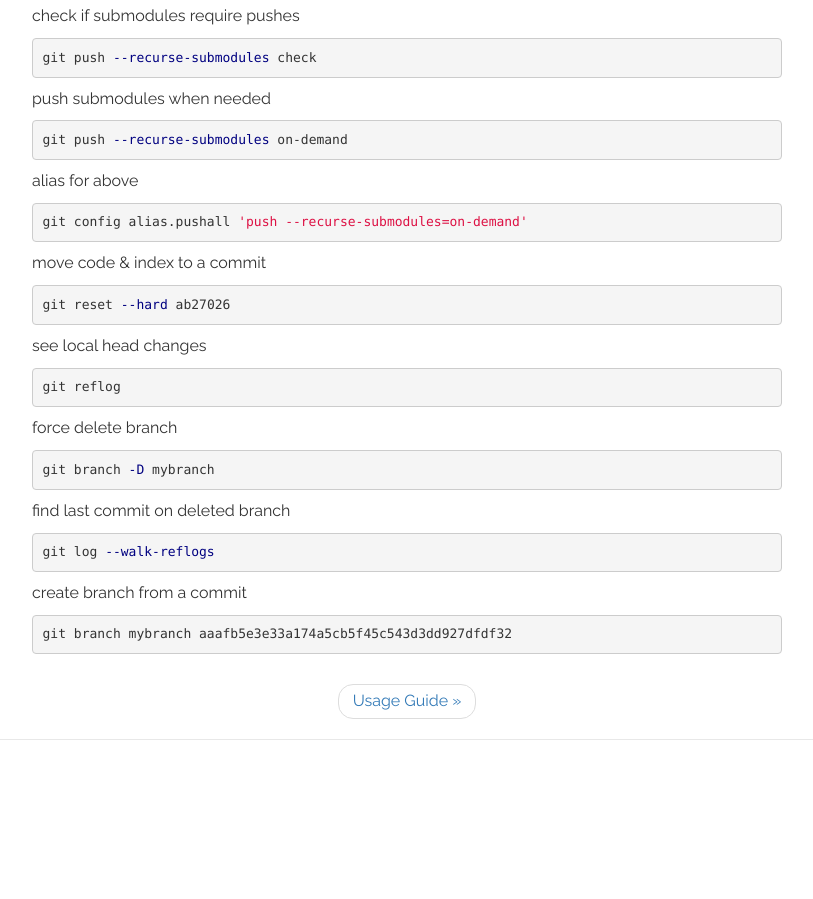
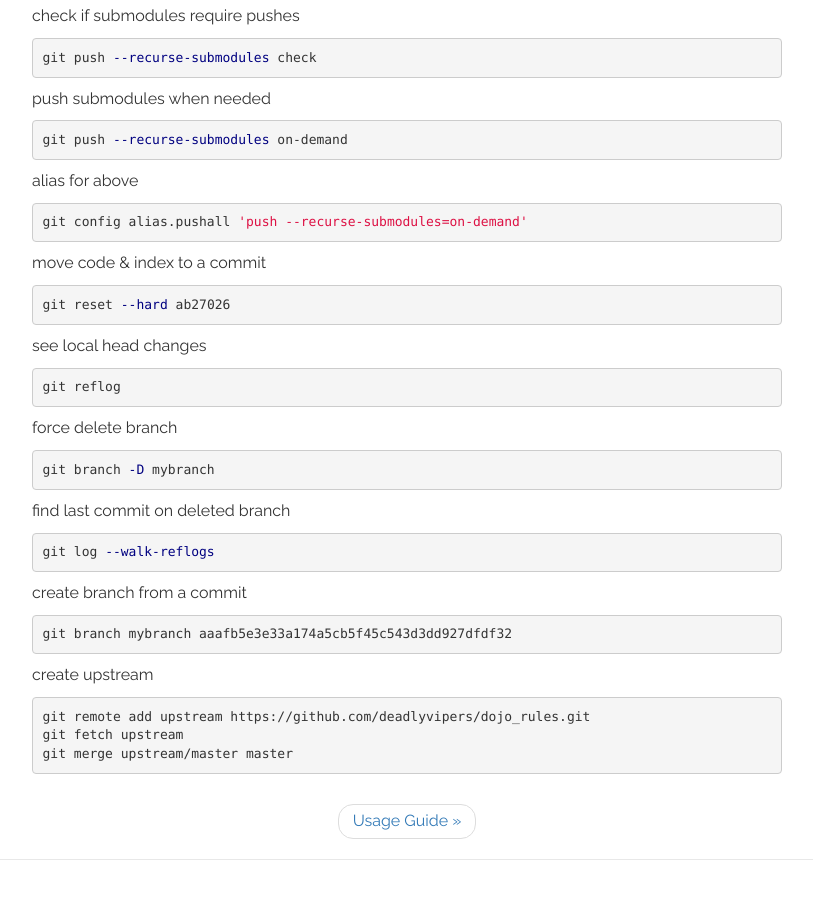
Before and after one commit to bmdoherty/learning, a Jekyll site: the page built from _posts/2017-06-23-git.markdown, in a window 1280 px wide and 900 px high, scrolled down 5514 px. Shown: the whole window, without its empty margins (38-851 px from the left). Built offline with Jekyll 4.4.1, drawn with Linux system fonts in a browser that asks for light colours; before the commit the page ends 6294 px from its top, so only the background shows below that.

Commit message:
upstream

```diff
--- a/_posts/2017-06-23-git.markdown
+++ b/_posts/2017-06-23-git.markdown
@@ -387,3 +387,10 @@ create branch from a commit
 {% highlight bash %}
 git branch mybranch aaafb5e3e33a174a5cb5f45c543d3dd927dfdf32
 {% endhighlight %}
+
+create upstream
+{% highlight bash %}
+git remote add upstream https://github.com/deadlyvipers/dojo_rules.git
+git fetch upstream
+git merge upstream/master master
+{% endhighlight %}
```
